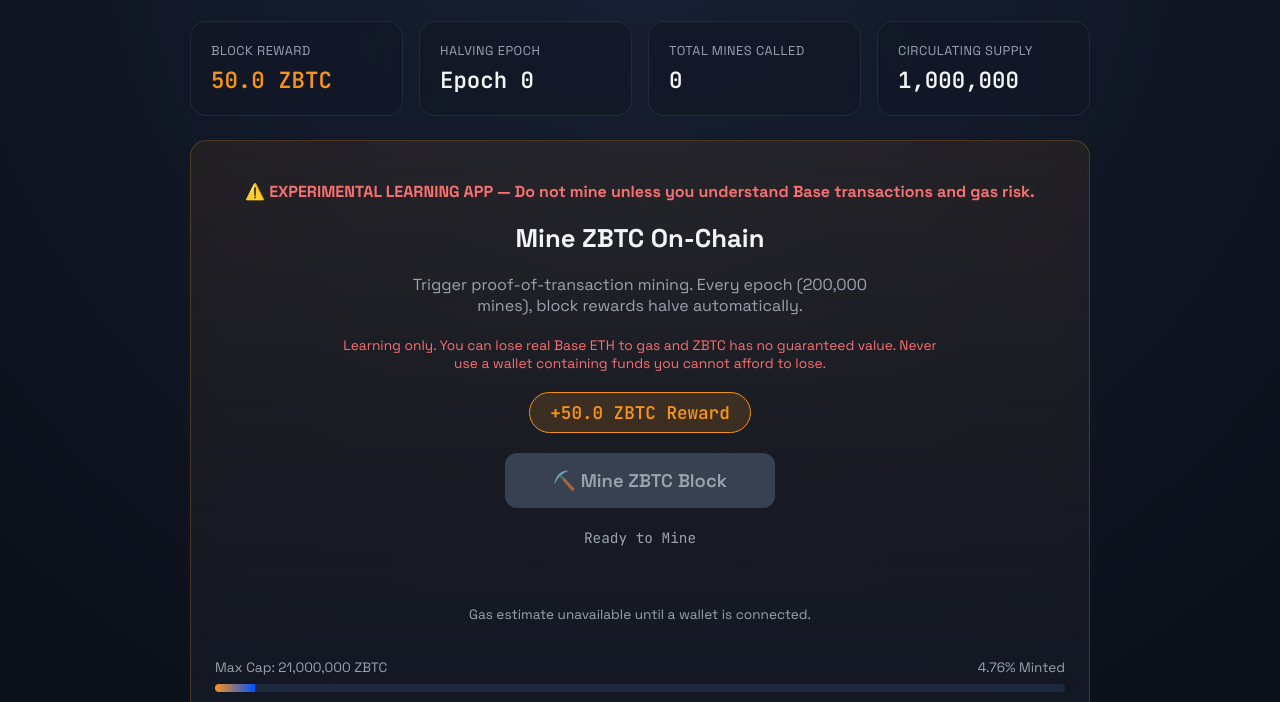
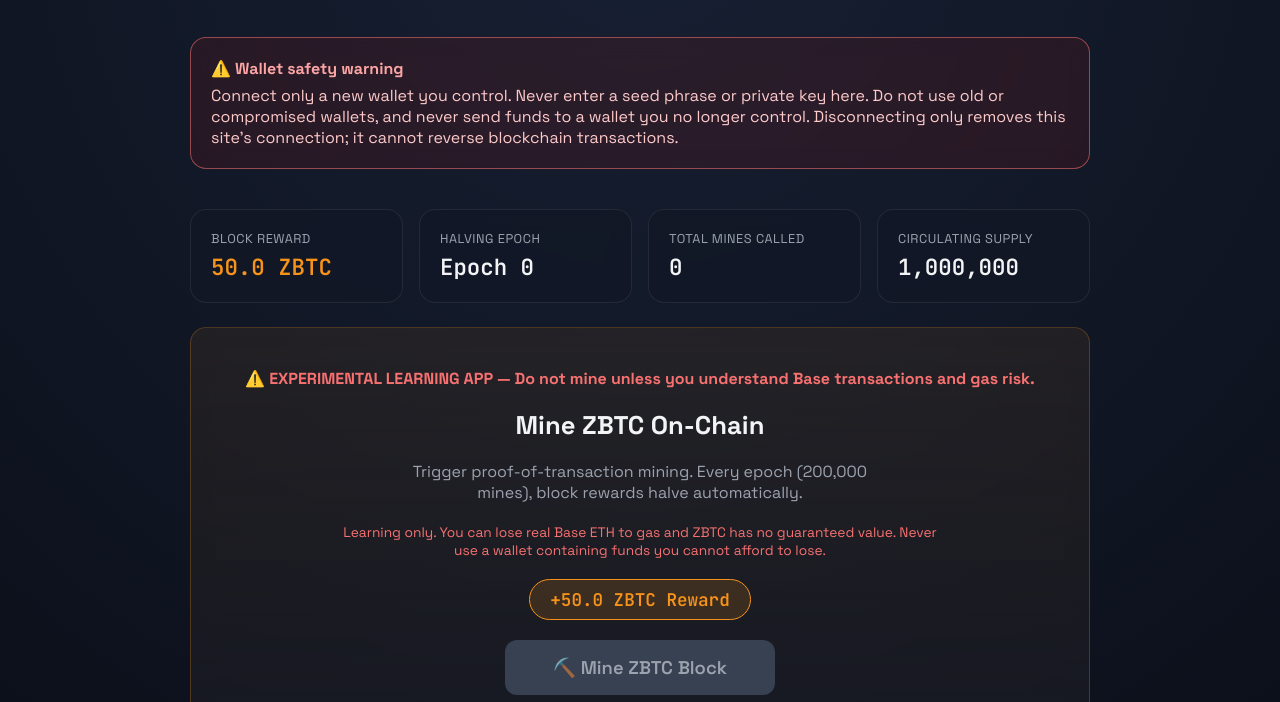
Before and after one commit to Keithies11/zbtc-protocol, a website: page public/index.html in a window 1280 px wide. Shown: the part 98-800 px from the top of the page. Drawn offline with nearby package versions, Linux system fonts and the light colour scheme.

Commit message:
fix: add standalone miner wallet safety warning and disconnect label

```diff
--- a/public/index.html
+++ b/public/index.html
@@ -279,9 +279,14 @@
           Base Mainnet (8453)
         </div>
         <button id="connectBtn" class="btn">Connect Wallet</button>
-        <button id="disconnectBtn" class="btn" style="display: none; background: #2a1b1b; color: #ef4444; border-color: rgba(239, 68, 68, 0.4);">✕ Disconnect</button>
+        <button id="disconnectBtn" class="btn" style="display: none; background: #2a1b1b; color: #ef4444; border-color: rgba(239, 68, 68, 0.4);" title="Disconnect this site from the connected wallet">✕ Disconnect Wallet</button>
       </div>
     </header>
+
+    <aside class="card" role="alert" style="margin: 1rem 0; border: 1px solid rgba(248, 113, 113, 0.55); background: rgba(127, 29, 29, 0.2); color: #fecaca;">
+      <strong style="display: block; color: #fca5a5; margin-bottom: 0.35rem;">⚠️ Wallet safety warning</strong>
+      <span>Connect only a new wallet you control. Never enter a seed phrase or private key here. Do not use old or compromised wallets, and never send funds to a wallet you no longer control. Disconnecting only removes this site’s connection; it cannot reverse blockchain transactions.</span>
+    </aside>
 
     <div class="grid-stats">
       <div class="card">
```
